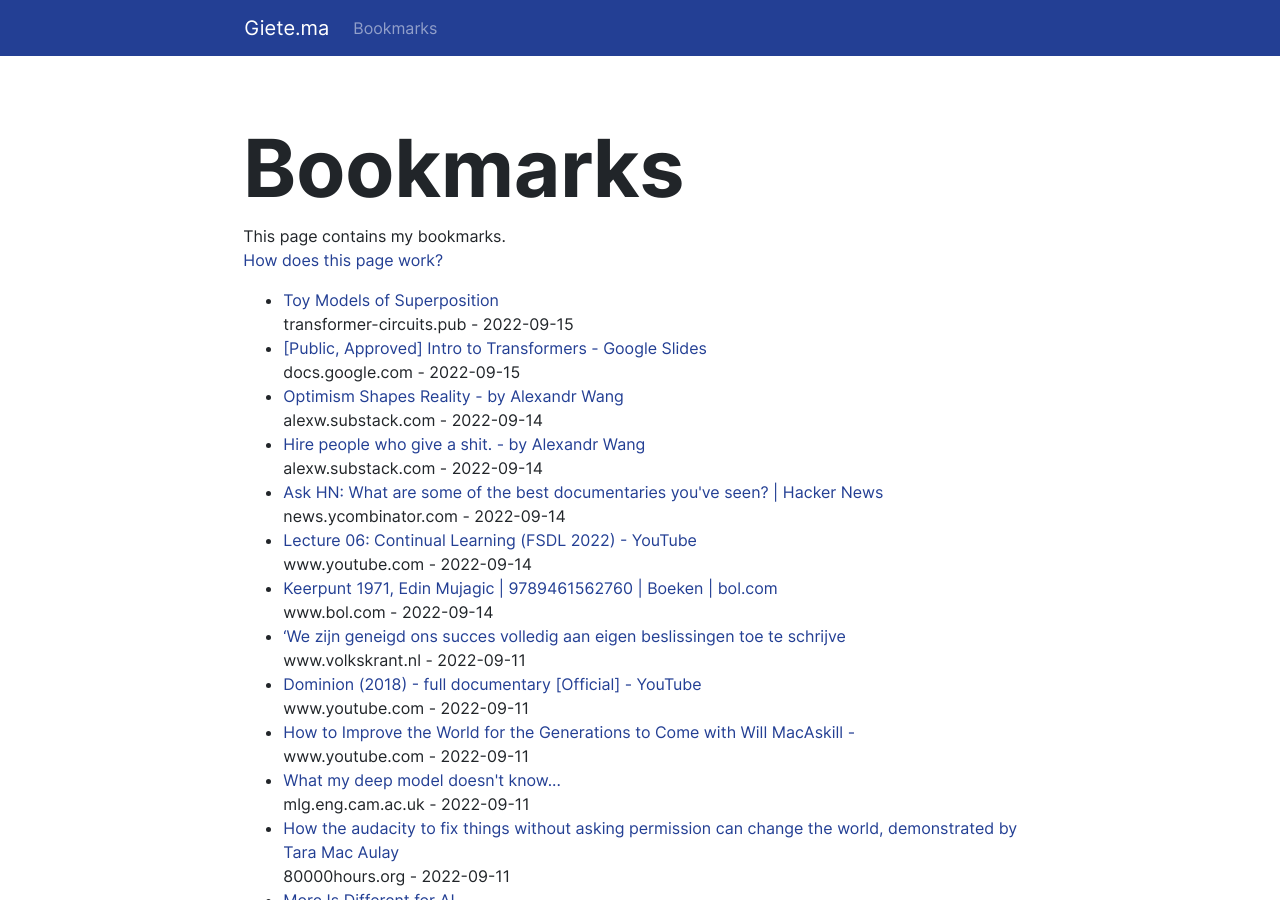
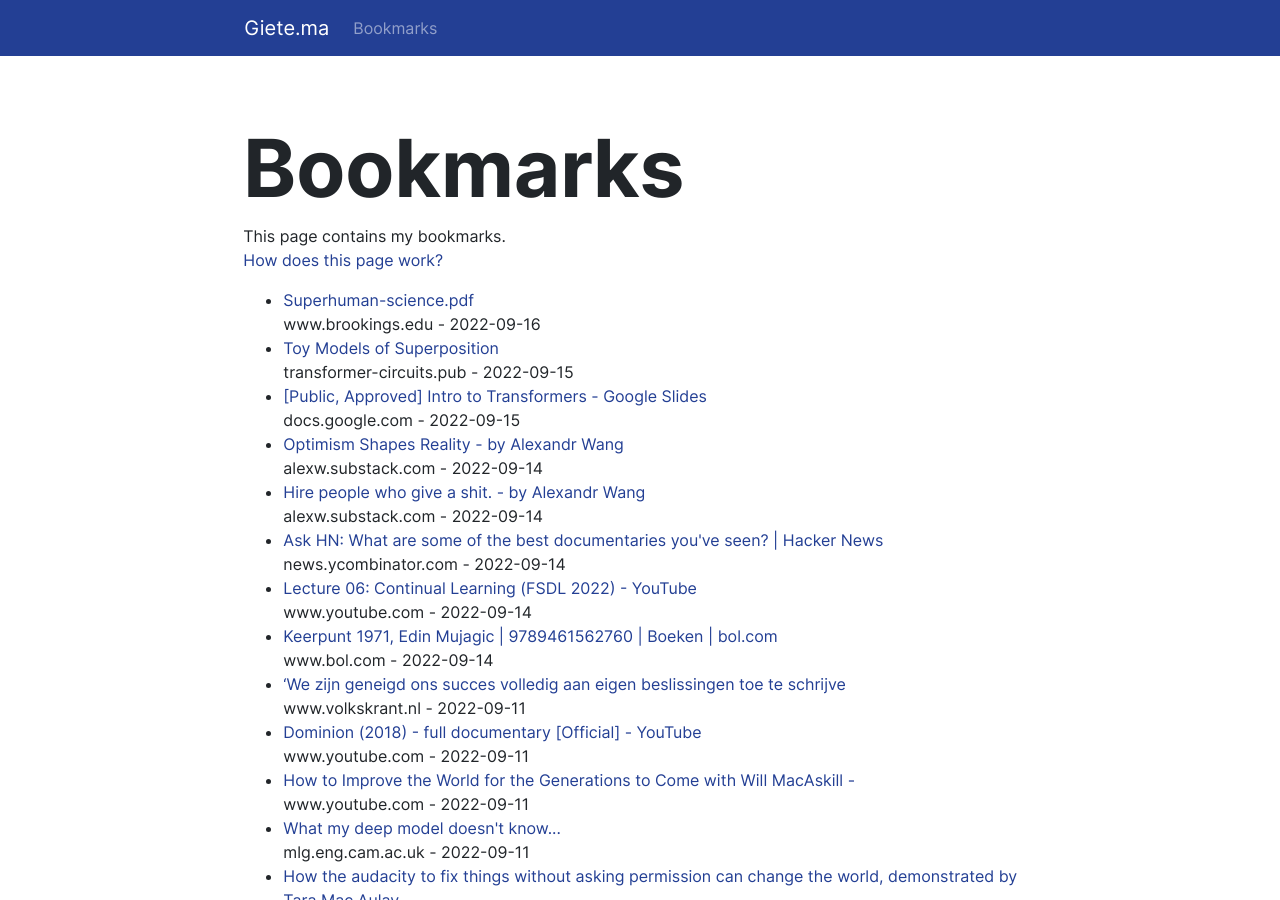
Before and after one commit to gietema/gietema.github.io, a Jekyll site: the page built from bookmarks.html, in a window 1280 px wide and 900 px high. Built offline with Jekyll 4.4.1, drawn with Linux system fonts in a browser that asks for light colours; nearby versions of some CDN libraries.

Commit message:
Update bookmarks

```diff
--- a/bookmarks.html
+++ b/bookmarks.html
@@ -8,6 +8,7 @@ This page contains my bookmarks.
     <a href="/posts/2020/06/13/publishing-bookmarks.html">How does this page work?</a>
 </p>
 <ul>
+<li><a href="https://www.brookings.edu/wp-content/uploads/2022/04/Superhuman-science.pdf" target="_blank">Superhuman-science.pdf</a><br>www.brookings.edu - 2022-09-16</li>
 <li><a href="https://transformer-circuits.pub/2022/toy_model/index.html" target="_blank">Toy Models of Superposition</a><br>transformer-circuits.pub - 2022-09-15</li>
 <li><a href="https://docs.google.com/presentation/d/1ZXFIhYczos679r70Yu8vV9uO6B1J0ztzeDxbnBxD1S0/edit?usp=embed_facebook&usp=embed_facebook&usp=embed_facebook&usp=embed_facebook" target="_blank">[Public, Approved] Intro to Transformers - Google Slides</a><br>docs.google.com - 2022-09-15</li>
 <li><a href="https://alexw.substack.com/p/optimism-shapes-reality" target="_blank">Optimism Shapes Reality - by Alexandr Wang</a><br>alexw.substack.com - 2022-09-14</li>
```
